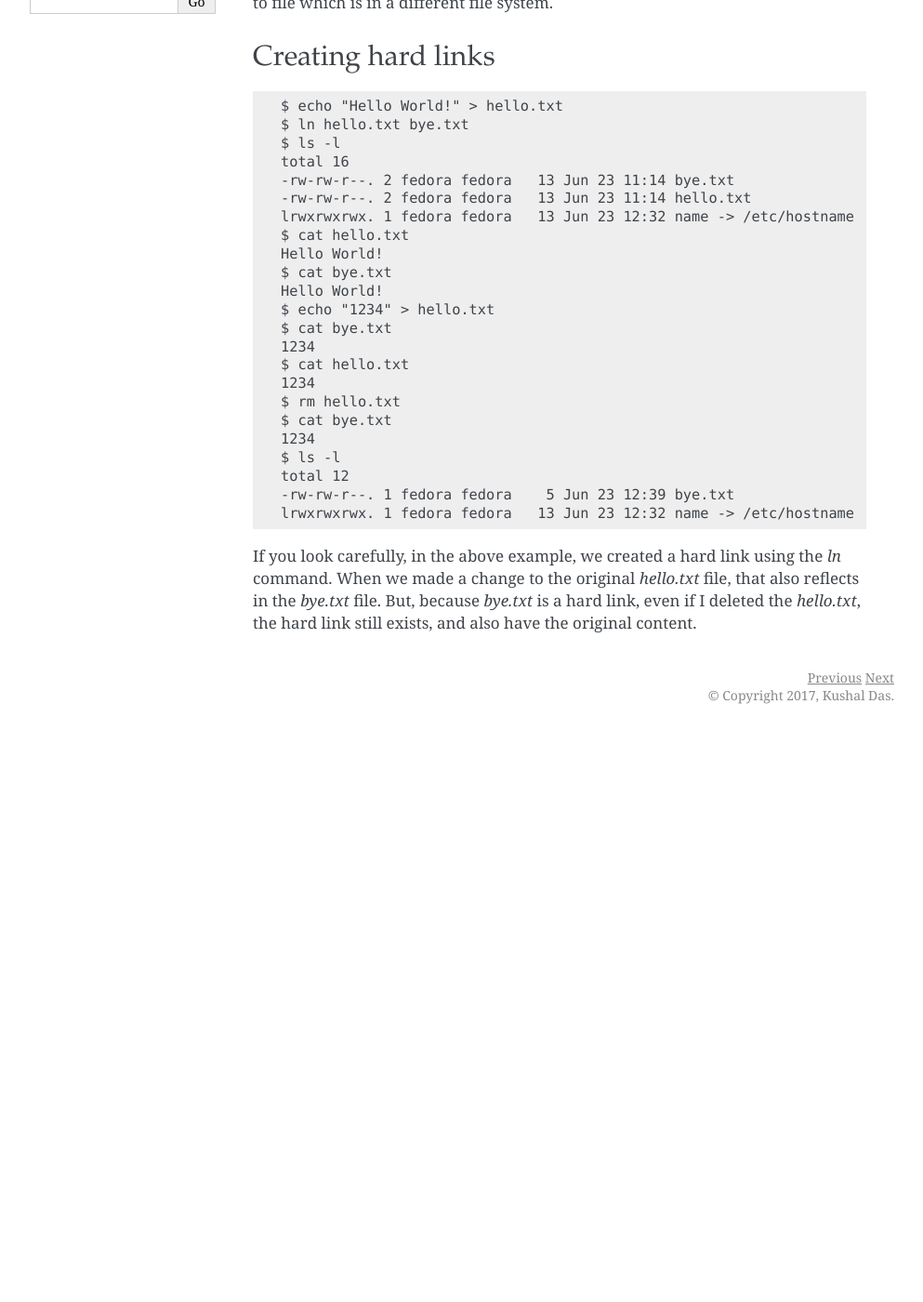
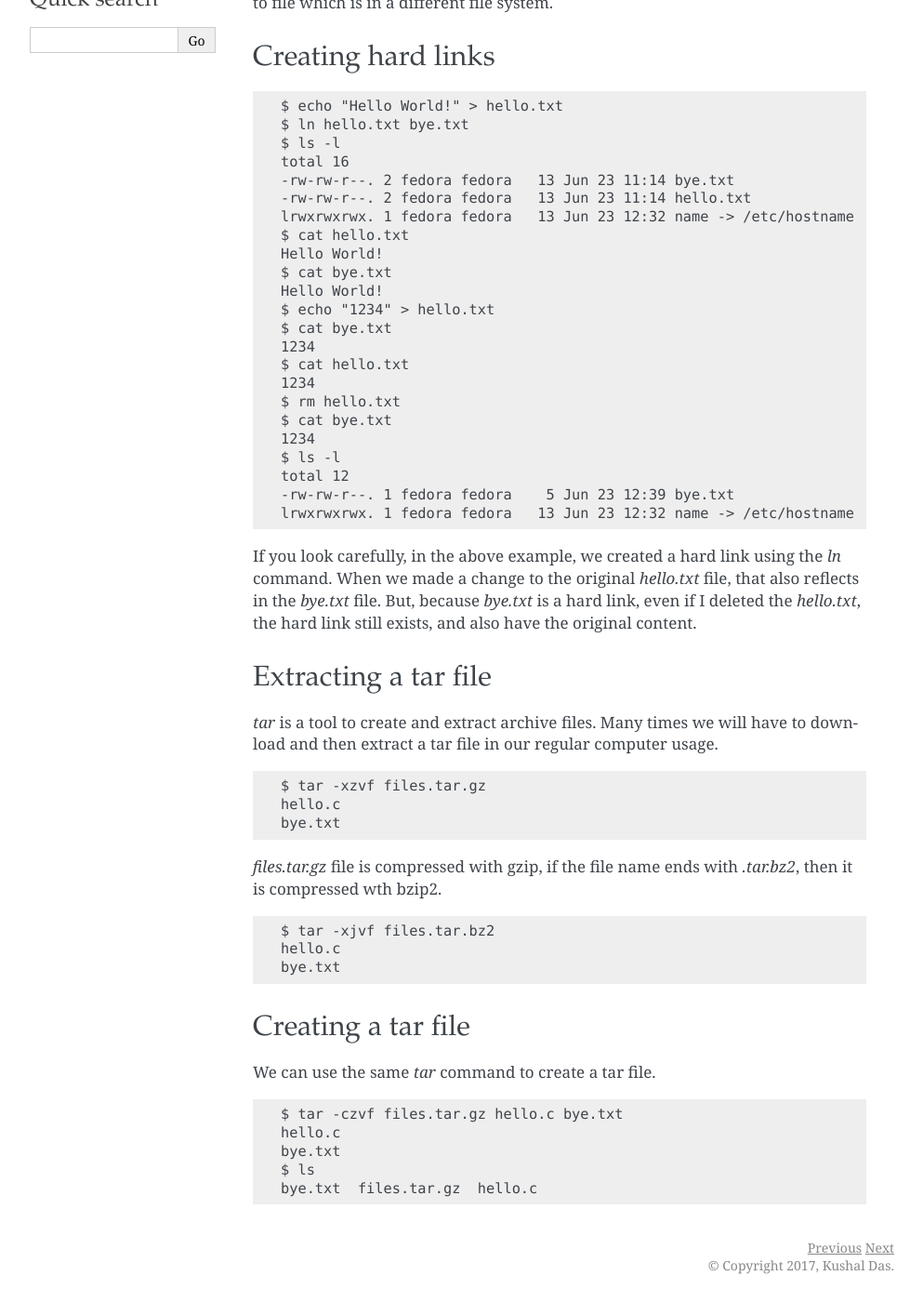
Before and after one commit to kushaldas/lym, a Sphinx documentation site: the page built from docs/useful.md, in a window 1280 px wide and 1400 px high, scrolled down 630 px. Shown: the whole window at 93% size, without its empty margins (148-1141 px from the left). Built offline with Sphinx 7.4.7, drawn with Linux system fonts in a browser that asks for light colours; a script that is not in the unit is left out; before the commit the page ends 1417 px from its top, so only the background shows below that; some of the changed text lies outside the part shown.

Commit message:
Adds tar command

````diff
--- a/docs/useful.md
+++ b/docs/useful.md
@@ -50,3 +50,35 @@ lrwxrwxrwx. 1 fedora fedora   13 Jun 23 12:32 name -> /etc/hostname
 ```
 
 If you look carefully, in the above example, we created a hard link using the *ln* command. When we made a change to the original *hello.txt* file, that also reflects in the *bye.txt* file. But, because *bye.txt* is a hard link, even if I deleted the *hello.txt*, the hard link still exists, and also have the original content.
+
+
+### Extracting a tar file
+
+*tar* is a tool to create and extract archive files. Many times we will have to download and then extract a tar file in our regular computer usage.
+
+```
+$ tar -xzvf files.tar.gz
+hello.c
+bye.txt
+```
+
+*files.tar.gz* file is compressed with gzip, if the file name ends with
+*.tar.bz2*, then it is compressed wth bzip2.
+
+```
+$ tar -xjvf files.tar.bz2
+hello.c
+bye.txt
+```
+
+### Creating a tar file
+
+We can use the same *tar* command to create a tar file.
+
+```
+$ tar -czvf files.tar.gz hello.c bye.txt
+hello.c
+bye.txt
+$ ls
+bye.txt  files.tar.gz  hello.c
+```
````
